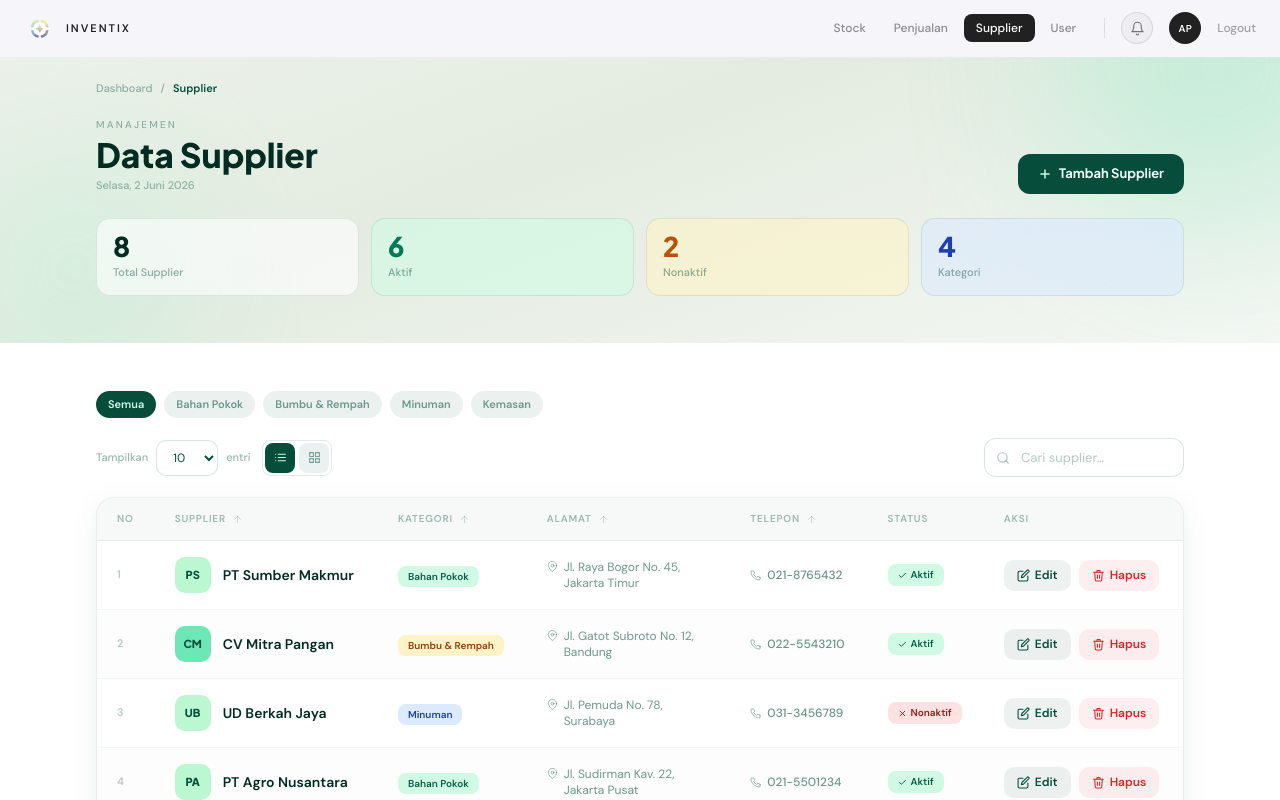
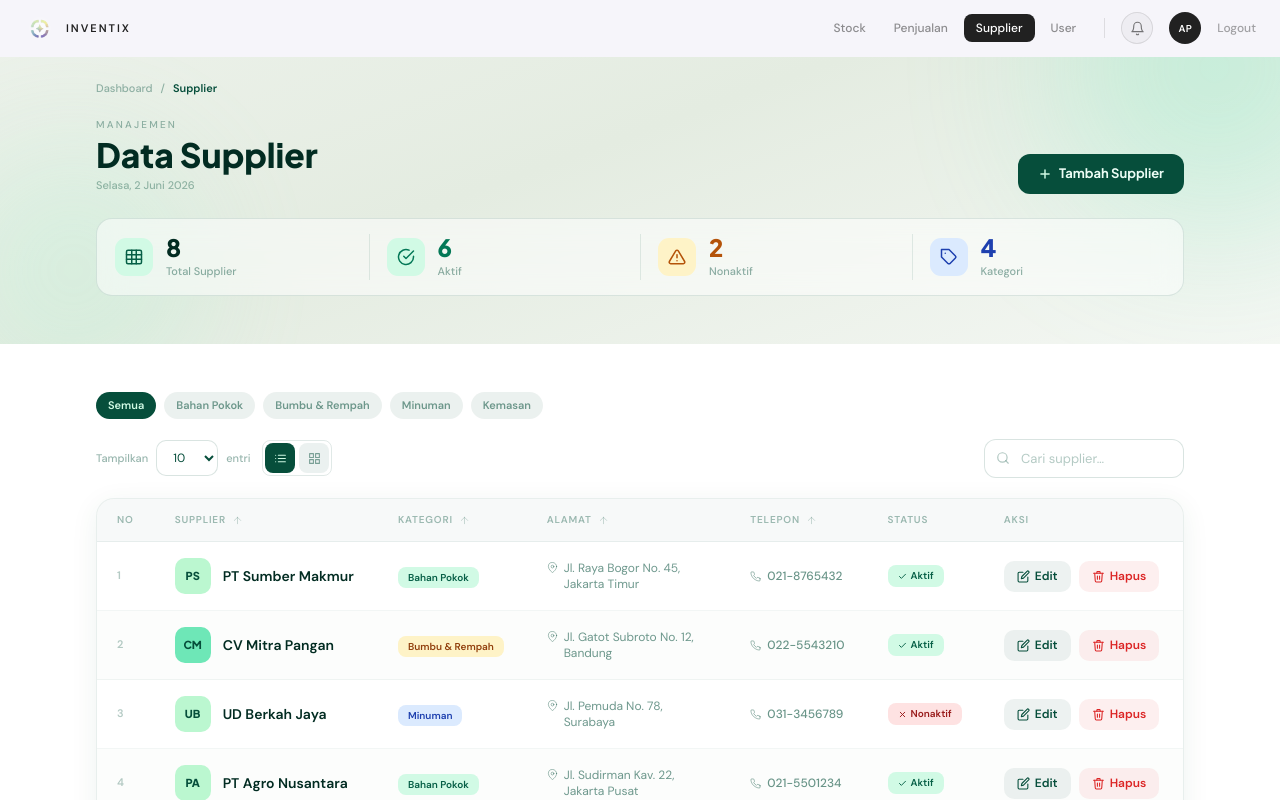
Before and after one commit to kathleenklavinka/inventix-fe, a Next.js app: page /supplier in a window 1280 px wide. Shown: the top 800 px of the page. Built offline with nearby package versions, Linux system fonts and the light colour scheme.

Commit message:
updated supplier

```diff
--- a/app/supplier/page.tsx
+++ b/app/supplier/page.tsx
@@ -22,13 +22,6 @@ const supplierData = [
 const SHOW_OPTIONS = [5, 10, 25, 50];
 const HARI = ["Minggu","Senin","Selasa","Rabu","Kamis","Jumat","Sabtu"];
 const BULAN = ["Januari","Februari","Maret","April","Mei","Juni","Juli","Agustus","September","Oktober","November","Desember"];
-
-const IconBuilding = ({ size = 18, color = "currentColor" }) => (
-  <svg width={size} height={size} viewBox="0 0 24 24" fill="none" stroke={color} strokeWidth="2" strokeLinecap="round" strokeLinejoin="round">
-    <rect x="2" y="3" width="20" height="18" rx="2"/>
-    <path d="M9 3v18M15 3v18M2 9h20M2 15h20"/>
-  </svg>
-);
 
 const IconMapPin = ({ size = 14, color = "currentColor" }) => (
   <svg width={size} height={size} viewBox="0 0 24 24" fill="none" stroke={color} strokeWidth="2" strokeLinecap="round" strokeLinejoin="round">
@@ -137,6 +130,30 @@ function Inner({ children, className = "" }: { children: React.ReactNode; classN
   return <div className={`max-w-6xl mx-auto px-4 sm:px-8 ${className}`}>{children}</div>;
 }
 
+// Stat strip icons
+const IconBuilding2 = () => (
+  <svg width="18" height="18" viewBox="0 0 24 24" fill="none" stroke="#065f46" strokeWidth="2" strokeLinecap="round" strokeLinejoin="round">
+    <rect x="2" y="3" width="20" height="18" rx="2"/><path d="M9 3v18M15 3v18M2 9h20M2 15h20"/>
+  </svg>
+);
+const IconCheckCircle2 = () => (
+  <svg width="18" height="18" viewBox="0 0 24 24" fill="none" stroke="#047857" strokeWidth="2" strokeLinecap="round" strokeLinejoin="round">
+    <path d="M22 11.08V12a10 10 0 1 1-5.93-9.14"/><polyline points="22 4 12 14.01 9 11.01"/>
+  </svg>
+);
+const IconAlertTriangle2 = () => (
+  <svg width="18" height="18" viewBox="0 0 24 24" fill="none" stroke="#b45309" strokeWidth="2" strokeLinecap="round" strokeLinejoin="round">
+    <path d="M10.29 3.86L1.82 18a2 2 0 0 0 1.71 3h16.94a2 2 0 0 0 1.71-3L13.71 3.86a2 2 0 0 0-3.42 0z"/>
+    <line x1="12" y1="9" x2="12" y2="13"/><line x1="12" y1="17" x2="12.01" y2="17"/>
+  </svg>
+);
+const IconTag2 = () => (
+  <svg width="18" height="18" viewBox="0 0 24 24" fill="none" stroke="#1e40af" strokeWidth="2" strokeLinecap="round" strokeLinejoin="round">
+    <path d="M20.59 13.41l-7.17 7.17a2 2 0 0 1-2.83 0L2 12V2h10l8.59 8.59a2 2 0 0 1 0 2.82z"/>
+    <line x1="7" y1="7" x2="7.01" y2="7"/>
+  </svg>
+);
+
 export default function SupplierPage() {
   const [mounted, setMounted] = useState(false);
   const [tanggal, setTanggal] = useState("");
@@ -162,6 +179,7 @@ export default function SupplierPage() {
   }, [toast]);
 
   const kategoriList = ["Semua", ...Array.from(new Set(data.map(d => d.kategori)))];
+  const aktifCount = data.filter(d => d.aktif).length;
 
   const filtered = data.filter(d => {
     const matchSearch = d.nama.toLowerCase().includes(search.toLowerCase()) ||
@@ -199,7 +217,12 @@ export default function SupplierPage() {
     return <span style={{ color: "#064e3b", display: "inline-flex" }}>{sortDir === "asc" ? <IconSort size={11} /> : <IconSortDown size={11} />}</span>;
   }
 
-  const aktifCount = data.filter(d => d.aktif).length;
+  const statItems = [
+    { label: "Total Supplier", val: data.length, valColor: "#022c22", iconBg: "#d1fae5", icon: <IconBuilding2 /> },
+    { label: "Aktif",          val: aktifCount,             valColor: "#047857", iconBg: "#d1fae5", icon: <IconCheckCircle2 /> },
+    { label: "Nonaktif",       val: data.length - aktifCount, valColor: "#b45309", iconBg: "#fef3c7", icon: <IconAlertTriangle2 /> },
+    { label: "Kategori",       val: new Set(data.map(d => d.kategori)).size, valColor: "#1e40af", iconBg: "#dbeafe", icon: <IconTag2 /> },
+  ];
 
   return (
     <>
@@ -226,7 +249,7 @@ export default function SupplierPage() {
         .d4{animation-delay:.20s}.d5{animation-delay:.25s}.d6{animation-delay:.30s}
         .d7{animation-delay:.35s}.d8{animation-delay:.40s}
 
-        .blob-g { animation:floatBlob 10s ease-in-out infinite; }
+        .blob-g  { animation:floatBlob 10s ease-in-out infinite; }
         .blob-g2 { animation:floatBlob 14s ease-in-out infinite reverse; animation-delay:4s; }
 
         .su-card {
@@ -320,7 +343,6 @@ export default function SupplierPage() {
         .modal-box { animation:fadeUp .22s cubic-bezier(.22,1,.36,1) both; }
         .toast-g { animation:slideIn .32s cubic-bezier(.22,1,.36,1) both; }
 
-        /* Grid view card */
         .sup-grid-card {
           border:1.5px solid rgba(6,78,59,0.10); border-radius:16px;
           padding:20px; background:rgba(255,255,255,0.75);
@@ -328,6 +350,34 @@ export default function SupplierPage() {
           cursor:default;
         }
         .sup-grid-card:hover { transform:translateY(-4px); box-shadow:0 18px 40px rgba(6,78,59,0.11); border-color:rgba(6,78,59,0.22); }
+
+        /* Stat strip */
+        .stat-strip-su {
+          display:flex;
+          background:rgba(255,255,255,0.52);
+          border:1px solid rgba(6,78,59,0.12);
+          border-radius:16px;
+          overflow:hidden;
+          backdrop-filter:blur(14px);
+        }
+        .stat-strip-item-su {
+          flex:1; padding:16px 18px;
+          display:flex; align-items:center; gap:13px;
+          position:relative; cursor:default;
+          transition:background .2s;
+        }
+        .stat-strip-item-su:hover { background:rgba(255,255,255,0.72); }
+        .stat-strip-item-su + .stat-strip-item-su::before {
+          content:'';
+          position:absolute; left:0; top:20%; height:60%;
+          width:1px; background:rgba(6,78,59,0.10);
+        }
+        .stat-strip-icon-su {
+          width:38px; height:38px; border-radius:11px; flex-shrink:0;
+          display:flex; align-items:center; justify-content:center;
+          transition:transform .25s cubic-bezier(.22,1,.36,1);
+        }
+        .stat-strip-item-su:hover .stat-strip-icon-su { transform:scale(1.14) rotate(4deg); }
       `}</style>
 
       <div className={`min-h-screen text-[#064e3b] font-['DM_Sans'] relative overflow-x-hidden transition-opacity duration-500 ${mounted ? "opacity-100" : "opacity-0"}`}
@@ -373,19 +423,19 @@ export default function SupplierPage() {
                 )}
               </div>
 
-              {/* Stat strip */}
-              <div className="su-fade-up d4 mt-6 grid grid-cols-2 sm:grid-cols-4 gap-3">
-                {[
-                  { label: "Total Supplier", val: data.length, accent: "#022c22", bg: "rgba(255,255,255,0.60)" },
-                  { label: "Aktif", val: aktifCount, accent: "#047857", bg: "rgba(209,250,229,0.60)" },
-                  { label: "Nonaktif", val: data.length - aktifCount, accent: "#b45309", bg: "rgba(254,243,199,0.60)" },
-                  { label: "Kategori", val: new Set(data.map(d => d.kategori)).size, accent: "#1e40af", bg: "rgba(219,234,254,0.60)" },
-                ].map((s, i) => (
-                  <div key={i} className="su-card flex flex-col gap-1 px-4 py-3.5 border"
-                    style={{ background: s.bg, borderColor: "rgba(6,78,59,0.10)", borderRadius: "14px", backdropFilter: "blur(16px)" }}>
-                    <p className="font-['Plus_Jakarta_Sans'] font-black text-2xl sm:text-[1.7rem] leading-none"
-                      style={{ color: s.accent }}>{s.val}</p>
-                    <p className="text-[10px] sm:text-[11px] font-medium" style={{ color: "rgba(6,78,59,0.45)" }}>{s.label}</p>
+              {/* ── STAT STRIP ── */}
+              <div className="su-fade-up d4 mt-6 stat-strip-su">
+                {statItems.map((s, i) => (
+                  <div key={i} className="stat-strip-item-su">
+                    <div className="stat-strip-icon-su" style={{ background: s.iconBg }}>
+                      {s.icon}
+                    </div>
+                    <div>
+                      <p className="font-['Plus_Jakarta_Sans'] font-black text-xl sm:text-2xl leading-none"
+                        style={{ color: s.valColor }}>{s.val}</p>
+                      <p className="text-[10px] sm:text-[11px] mt-1 font-medium"
+                        style={{ color: "rgba(6,78,59,0.45)" }}>{s.label}</p>
+                    </div>
                   </div>
                 ))}
               </div>
```
